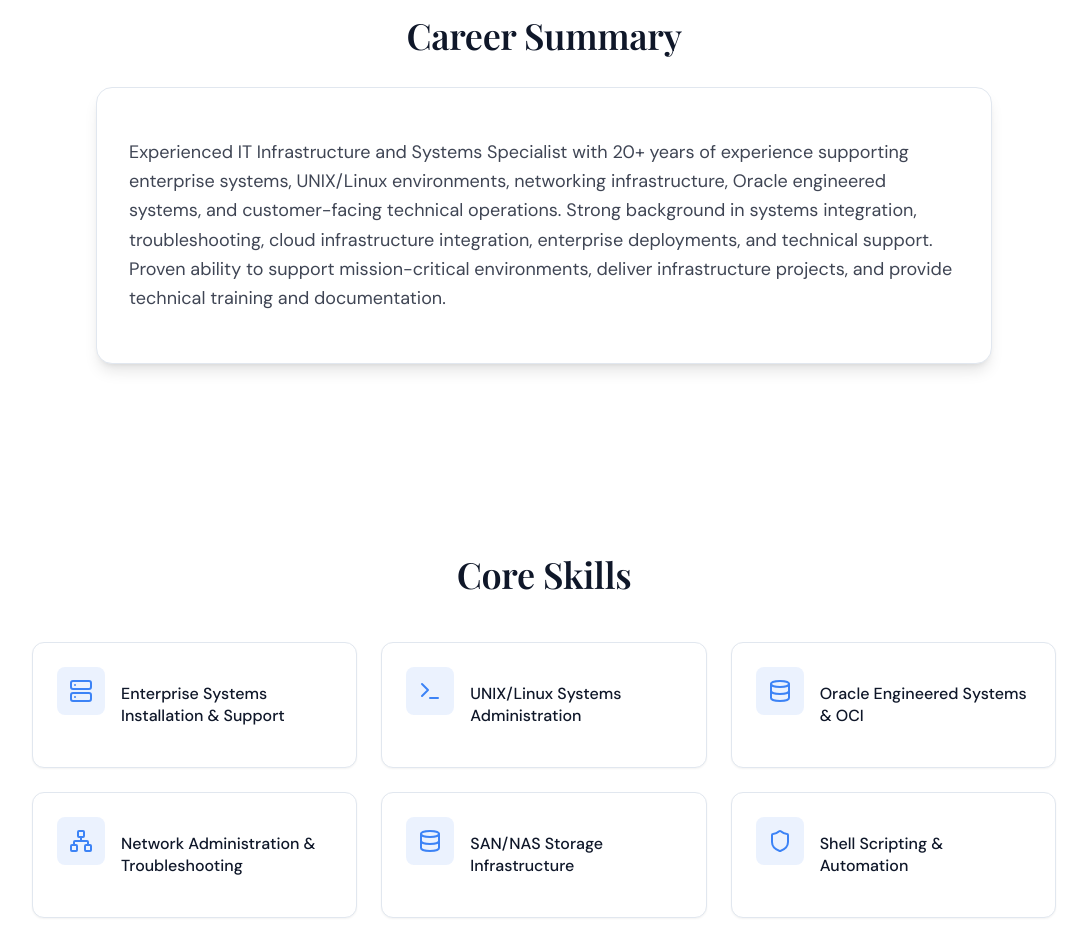
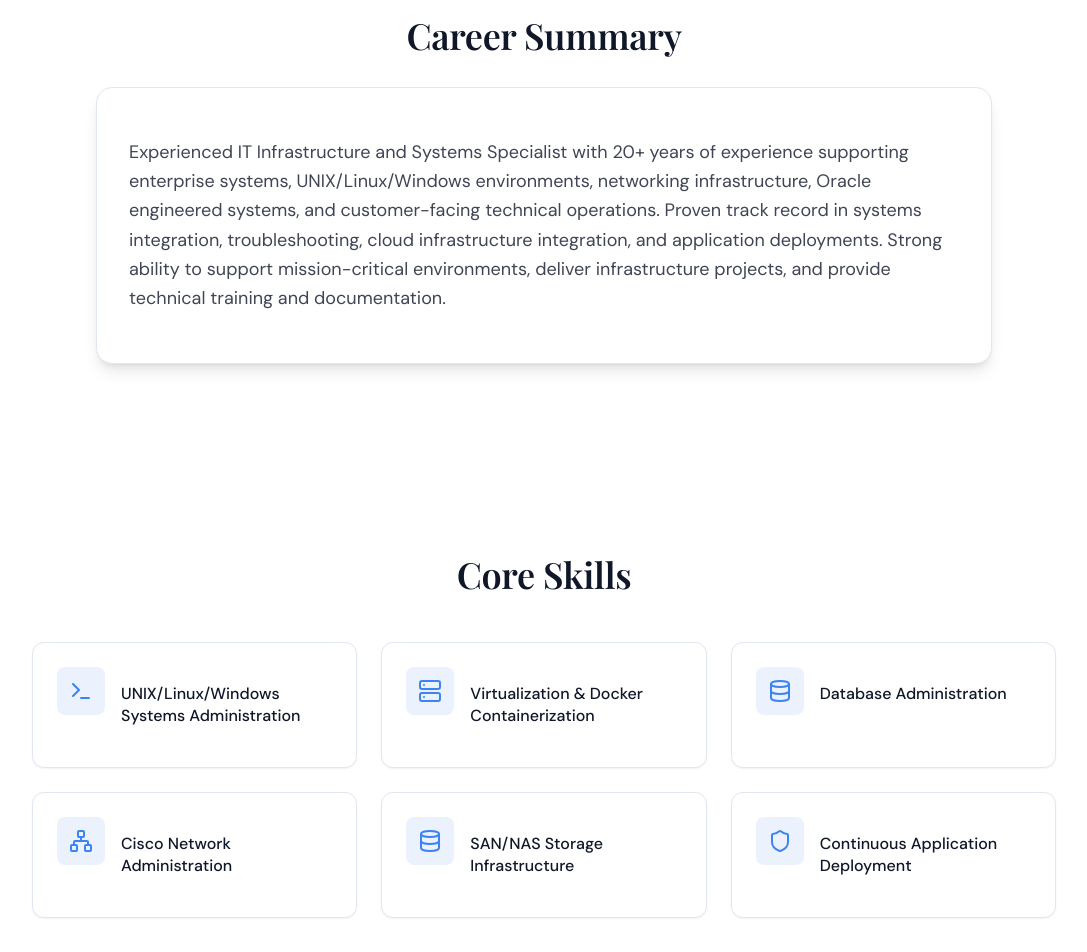
Before and after one commit to hptcode/resume, a React (Vite) app: page / in a window 1280 px wide. Shown: the part 960-1912 px from the top of the page, without its empty margins (96-1183 px from the left). Built offline with nearby package versions, Linux system fonts and the light colour scheme.

Commit message:
Update resume content and configuration

```diff
--- a/index.html
+++ b/index.html
@@ -5,7 +5,7 @@
     <link rel="icon" type="image/svg+xml" href="/favicon.svg" />
     <meta name="viewport" content="width=device-width, initial-scale=1.0" />
     <meta name="description" content="Patrick Ho — Systems Support Specialist with 20+ years of experience in enterprise systems, UNIX/Linux administration, Oracle technologies, and network infrastructure." />
-    <title>Patrick Ho — Systems Support Specialist</title>
+    <title>Patrick Ho — Systems Support Specialist Resume</title>
     <link rel="preconnect" href="https://fonts.googleapis.com">
     <link rel="preconnect" href="https://fonts.gstatic.com" crossorigin>
     <link href="https://fonts.googleapis.com/css2?family=DM+Sans:ital,opsz,wght@0,9..40,100..1000;1,9..40,100..1000&family=Playfair+Display:wght@600;700&display=swap" rel="stylesheet">
--- a/src/App.jsx
+++ b/src/App.jsx
@@ -12,12 +12,12 @@ const navItems = [
 ]
 
 const coreSkills = [
-  { name: 'Enterprise Systems Installation & Support', icon: Server },
-  { name: 'UNIX/Linux Systems Administration', icon: Terminal },
-  { name: 'Oracle Engineered Systems & OCI', icon: Database },
-  { name: 'Network Administration & Troubleshooting', icon: Network },
+  { name: 'UNIX/Linux/Windows Systems Administration', icon: Terminal },
+  { name: 'Virtualization & Docker Containerization', icon: Server },
+  { name: 'Database Administration', icon: Database },
+  { name: 'Cisco Network Administration', icon: Network },
   { name: 'SAN/NAS Storage Infrastructure', icon: Database },
-  { name: 'Shell Scripting & Automation', icon: Shield }
+  { name: 'Continuous Application Deployment', icon: Shield }
 ]
 
 const workExperience = [
@@ -210,11 +210,11 @@ function CareerSummary() {
           <div className="bg-card rounded-2xl p-8 shadow-lg border border-border">
             <p className="text-foreground/80 leading-relaxed text-lg">
               Experienced IT Infrastructure and Systems Specialist with 20+ years of experience supporting
-              enterprise systems, UNIX/Linux environments, networking infrastructure, Oracle engineered
-              systems, and customer-facing technical operations. Strong background in systems integration,
-              troubleshooting, cloud infrastructure integration, enterprise deployments, and technical
-              support. Proven ability to support mission-critical environments, deliver infrastructure
-              projects, and provide technical training and documentation.
+              enterprise systems, UNIX/Linux/Windows environments, networking infrastructure, Oracle engineered
+              systems, and customer-facing technical operations. Proven track record in systems integration,
+              troubleshooting, cloud infrastructure integration, and application deployments. Strong ability to
+              support mission-critical environments, deliver infrastructure projects, and provide technical
+              training and documentation.
             </p>
           </div>
         </motion.div>
--- a/vite.config.js
+++ b/vite.config.js
@@ -4,6 +4,6 @@ import react from '@vitejs/plugin-react'
 // https://vite.dev/config/
 export default defineConfig({
   plugins: [react()],
-//  base: '/resume/',
-  base: '/',
+  base: '/resume/',
+//  base: '/',
 })
```
